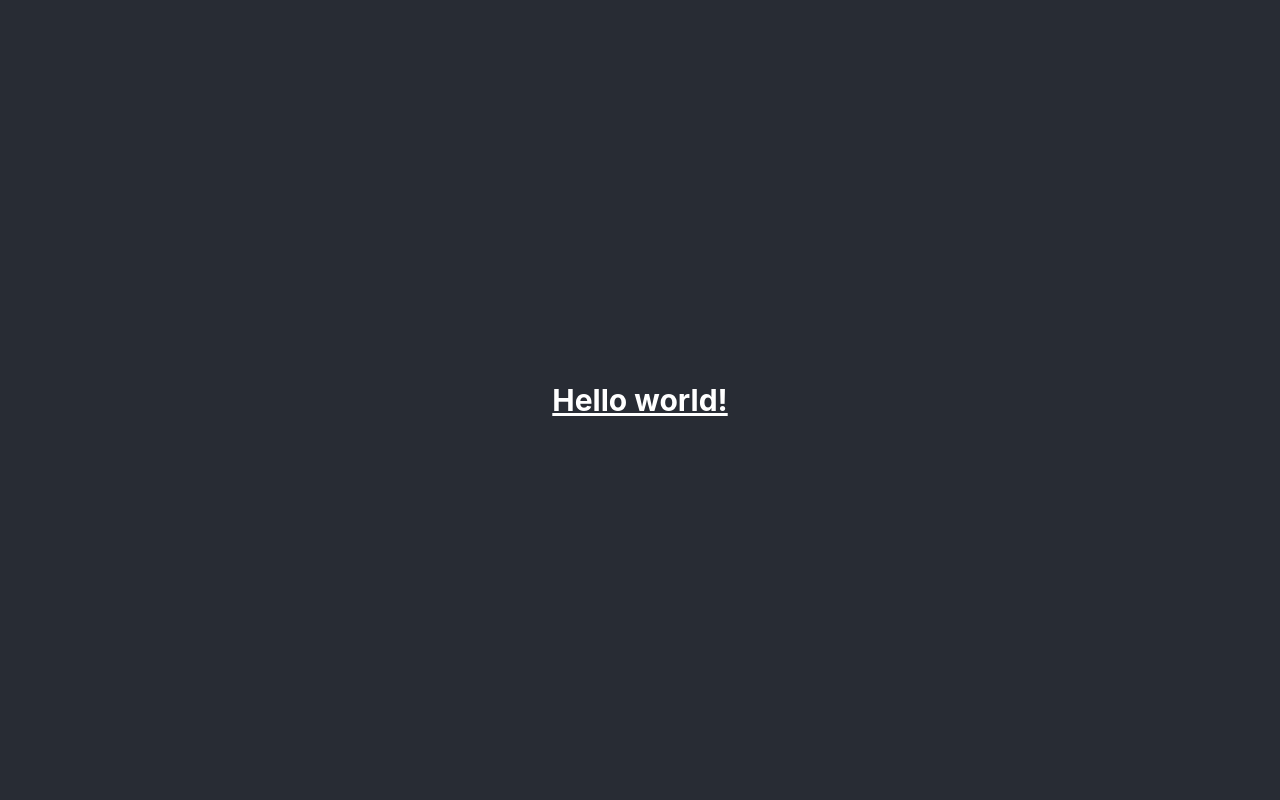
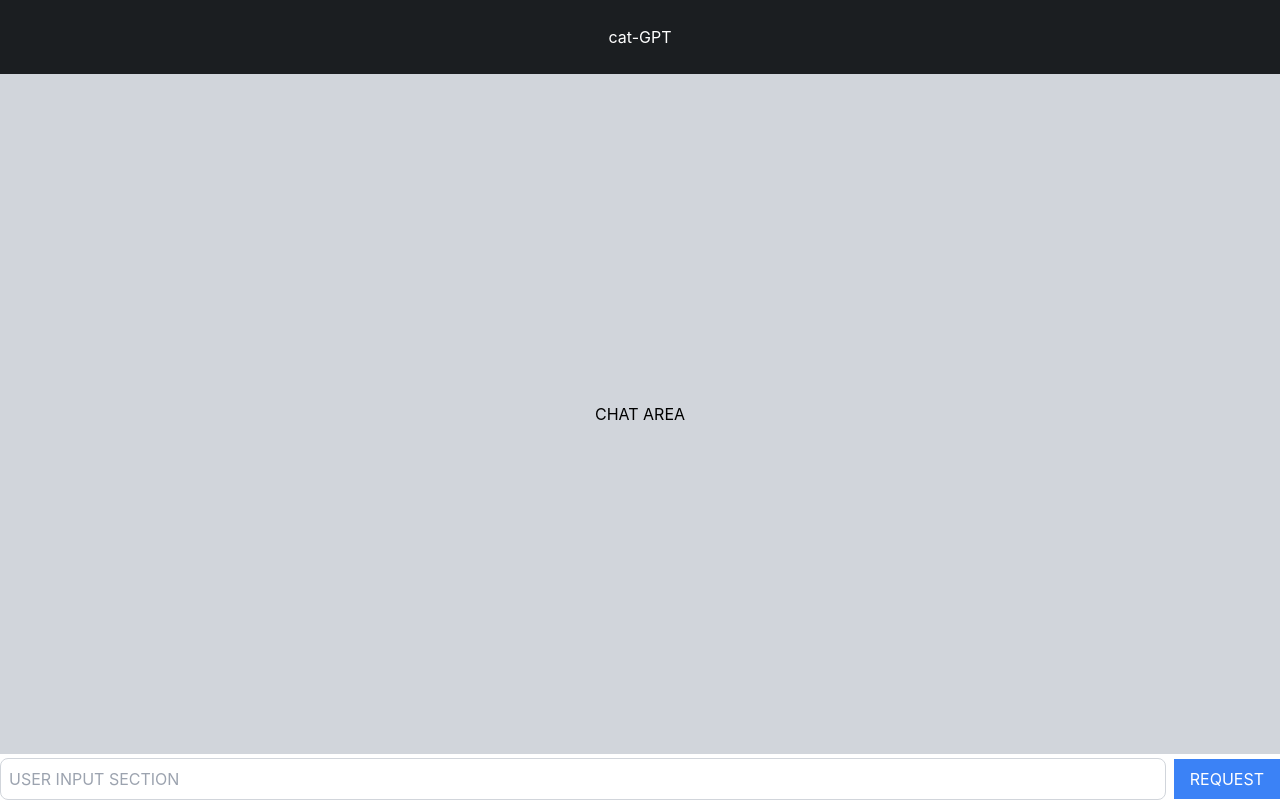
Before and after one commit to Sweetdevil144/Cat-GPT, a React (Create React App) app in the folder client/: page / in a window 1280 px wide. Built offline with nearby package versions, Linux system fonts and the light colour scheme.

Commit message:
Created  basic layout structure for main page

```diff
--- a/client/src/App.tsx
+++ b/client/src/App.tsx
@@ -1,13 +1,10 @@
 import './App.css';
+import MainLayout from './MainLayout'
 
 function App() {
   return (
     <div className="App">
-      <header className="App-header">
-        <h1 className="text-3xl font-bold underline">
-          Hello world!
-        </h1>
-      </header>
+      <MainLayout/>
     </div>
   );
 }
--- /dev/null
+++ b/client/src/MainLayout.css
@@ -0,0 +1,42 @@
+.main-layout {
+    display: flex;
+    flex-direction: column;
+    height: 100vh;
+}
+
+.layout-header {
+    background-color: #1b1e21;
+    color: white;
+    padding: 25px;
+    text-align: center;
+}
+
+.chat-sec {
+    background-color: #d1d5db;
+    height: 100%;
+    display: flex;
+    align-items: center;
+    justify-content: center;
+}
+
+.user-input-field {
+    flex: 1;
+    border: 1px solid #d1d5db;
+    border-radius: 0.5rem;
+    padding: 0.5rem;
+    margin-right: 0.5rem;
+}
+
+.input-sec {
+    display: flex;
+    align-items: center;
+    justify-content: center;
+    margin-top: 4px;
+}
+
+.send-button {
+    background-color: #3b82f6;
+    color: white;
+    padding: 0.5rem 1rem;
+
+}
--- /dev/null
+++ b/client/src/MainLayout.tsx
@@ -0,0 +1,33 @@
+import React from 'react';
+import './MainLayout.css';
+
+const MainLayout: React.FC = () => {
+    return (
+        <div className="main-layout">
+            <header className="layout-header">
+                <h1>cat-GPT</h1>
+            </header>
+            <main className='chat-sec'>
+                <div>
+                    {/* Chat Area Placeholder */}
+                    <span>CHAT AREA</span>
+
+                </div>
+            </main>
+
+            <footer className='footer-sec'>
+                <div className='input-sec'>
+                    {/* User Input Placeholder */}
+                    <input
+                        type="text"
+                        className='user-input-field'
+                        placeholder='USER INPUT SECTION '
+                    />
+                    <button className='send-button'>REQUEST</button>
+                </div>
+            </footer>
+        </div>
+    );
+};
+
+export default MainLayout;
```
